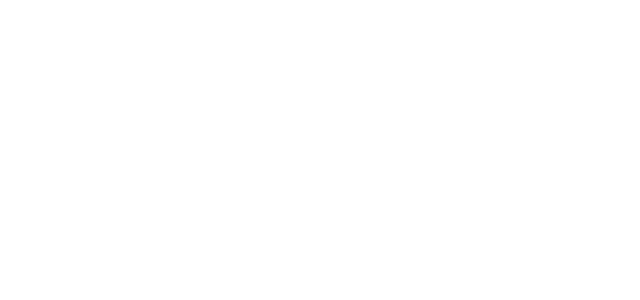
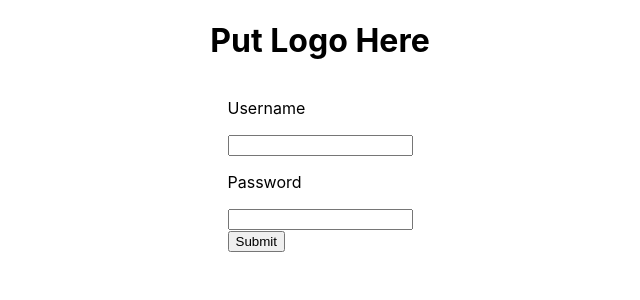
Before and after one commit to spectraldoy/CS35LFinalProject, a React (Create React App) app: page /login in a window 1280 px wide. Shown: the top 300 px of the page, without its empty margins (320-960 px from the left). Built offline with nearby package versions, Linux system fonts and the light colour scheme.

Commit message:
Added frontend for login

```diff
--- a/package.json
+++ b/package.json
@@ -6,6 +6,7 @@
     "@testing-library/jest-dom": "^5.12.0",
     "@testing-library/react": "^11.2.6",
     "@testing-library/user-event": "^12.8.3",
+    "concurrently": "^6.1.0",
     "cors": "^2.8.5",
     "dotenv": "^9.0.0",
     "express": "^4.17.1",
--- a/src/App.js
+++ b/src/App.js
@@ -1,9 +1,11 @@
 import React from "react";
+import { useState } from 'react';
 import { BrowserRouter, Route, Switch, Link } from "react-router-dom"; // also import Link
 
 import './App.css';
 import Dashboard from './dashboard';
 import calculatorInterface from './calculatorInterface';
+import Login from './login'
 
 function HomePage() {
   return (
@@ -22,7 +24,12 @@
 }
 
 function App() {
-  // TODO: make the home page like a login page or something, which routes to Dashboard after user has logged in
+  const [token, setToken] = useToken();
+
+  if(!token) {
+    return <Login setToken={setToken} />
+  }
+
   // TODO: put these links in the header?
   return (
     <div className="App">
@@ -37,4 +44,21 @@
   );
 }
 
+function useToken() {
+  const getToken = () => {
+    const tokenString = sessionStorage.getItem('token');
+    return tokenString;
+  };
+
+  const saveToken = userToken => {
+    sessionStorage.setItem('token', JSON.stringify(userToken));
+    setToken(userToken);
+  };
+
+  const [token, setToken] = useState(getToken());
+
+  return [token, saveToken];
+}
+
+
 export default App;
--- /dev/null
+++ b/src/login.css
@@ -0,0 +1,7 @@
+/* modified from https://www.digitalocean.com/community/tutorials/how-to-add-login-authentication-to-react-applications */
+
+.login-wrapper {
+    display: flex;
+    flex-direction: column;
+    align-items: center;
+}
--- /dev/null
+++ b/src/login.js
@@ -0,0 +1,47 @@
+// modified from https://www.digitalocean.com/community/tutorials/how-to-add-login-authentication-to-react-applications
+
+import React from 'react';
+import './login.css';
+
+export default class Login extends React.Component {
+    constructor(props) {
+        super(props);
+        this.state = {
+            username: "",
+            password: "",
+        };
+
+        this.handleSubmit = this.handleSubmit.bind(this);
+    }
+
+    handleSubmit = async e => {
+        e.preventDefault();
+        var token = await loginUser(this.state.username, this.state.password);
+        token = "Success!"; // replace this
+        this.props.setToken(token);
+      }
+
+    render() {
+        return (
+        <div className="login-wrapper">
+        <h1>Put Logo Here</h1>
+        <form onSubmit={this.handleSubmit}>
+            <label>
+            <p>Username</p>
+            <input type="text" onChange={e => this.setState({username: e.target.value})}/>
+            </label>
+            <label>
+            <p>Password</p>
+            <input type="password" onChange={e => this.setState({password: e.target.value})}/>
+            </label>
+            <div>
+            <button type="submit">Submit</button>
+            </div>
+        </form>
+        </div>);
+    }
+}
+
+async function loginUser(username, password) {
+    // Use to communicate with db
+}
```
Also changed, not shown: 1 other file (tests, documents, lock files or other folders).
